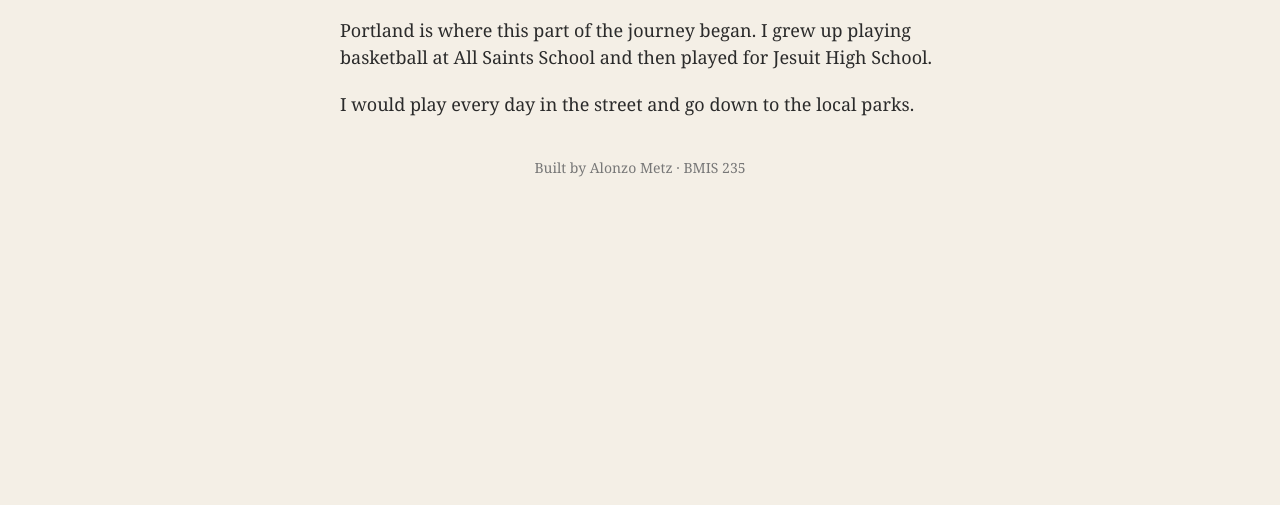
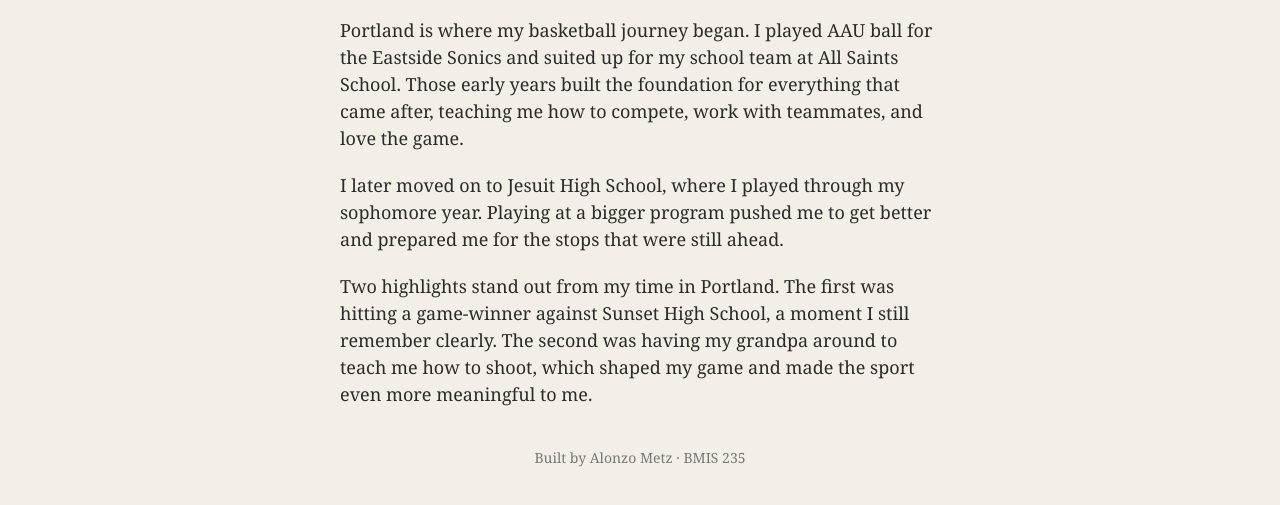
Before and after one commit to alonzometz/bmis235-html-3, a plain HTML site: page portland.html in a window 1280 px wide. Shown: the part 187-692 px from the top of the page. Drawn offline with Linux system fonts and the light colour scheme.

Commit message:
Update portland.html

```diff
--- a/portland.html
+++ b/portland.html
@@ -23,8 +23,9 @@
 </nav>
 
 <h1>Stop 1: Portland</h1>
-<p>Portland is where this part of the journey began. I grew up playing basketball at All Saints School and then played for Jesuit High School. </p>
-<p>I would play every day in the street and go down to the local parks. </p>
+<p>Portland is where my basketball journey began. I played AAU ball for the Eastside Sonics and suited up for my school team at All Saints School. Those early years built the foundation for everything that came after, teaching me how to compete, work with teammates, and love the game.</p>
+<p>I later moved on to Jesuit High School, where I played through my sophomore year. Playing at a bigger program pushed me to get better and prepared me for the stops that were still ahead.</p>
+<p>Two highlights stand out from my time in Portland. The first was hitting a game-winner against Sunset High School, a moment I still remember clearly. The second was having my grandpa around to teach me how to shoot, which shaped my game and made the sport even more meaningful to me.</p>
 
 <footer>Built by Alonzo Metz &middot; BMIS 235</footer>
 
```
